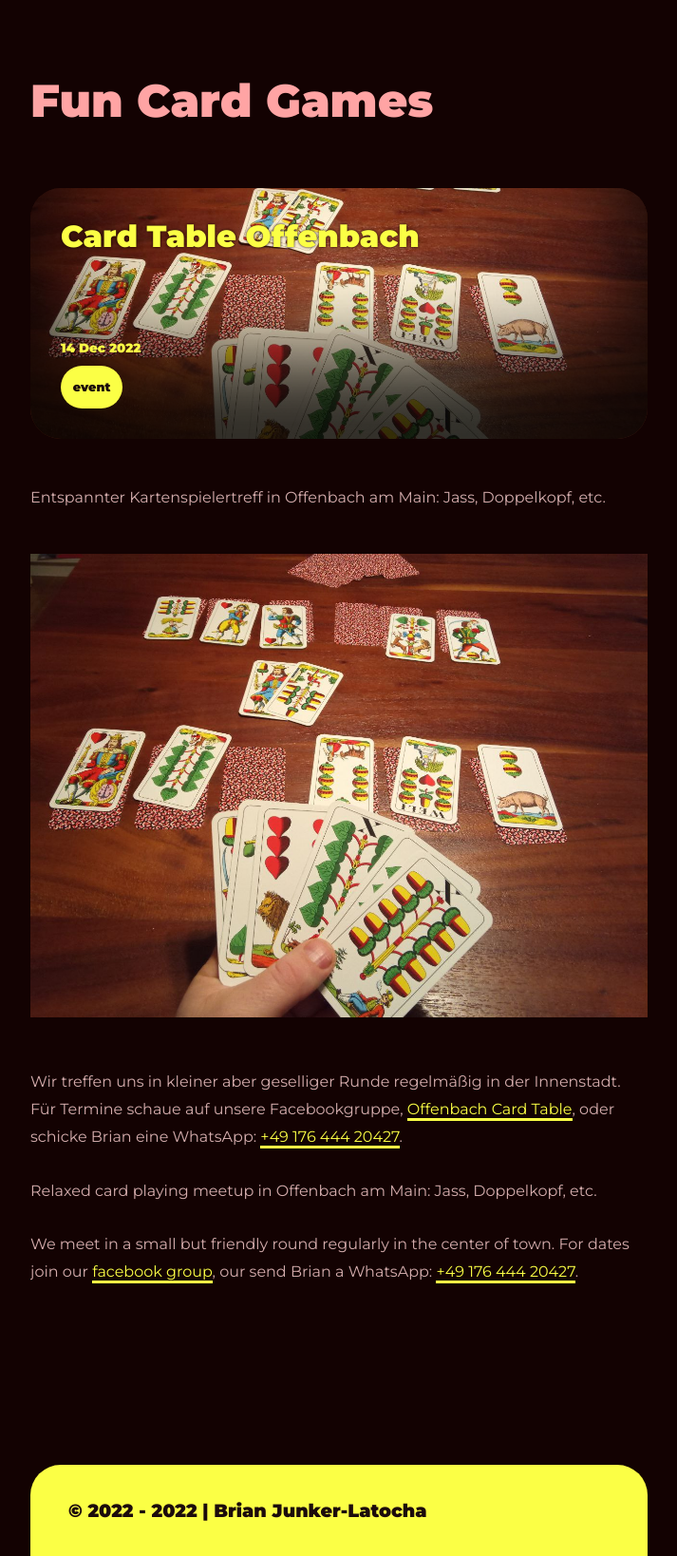
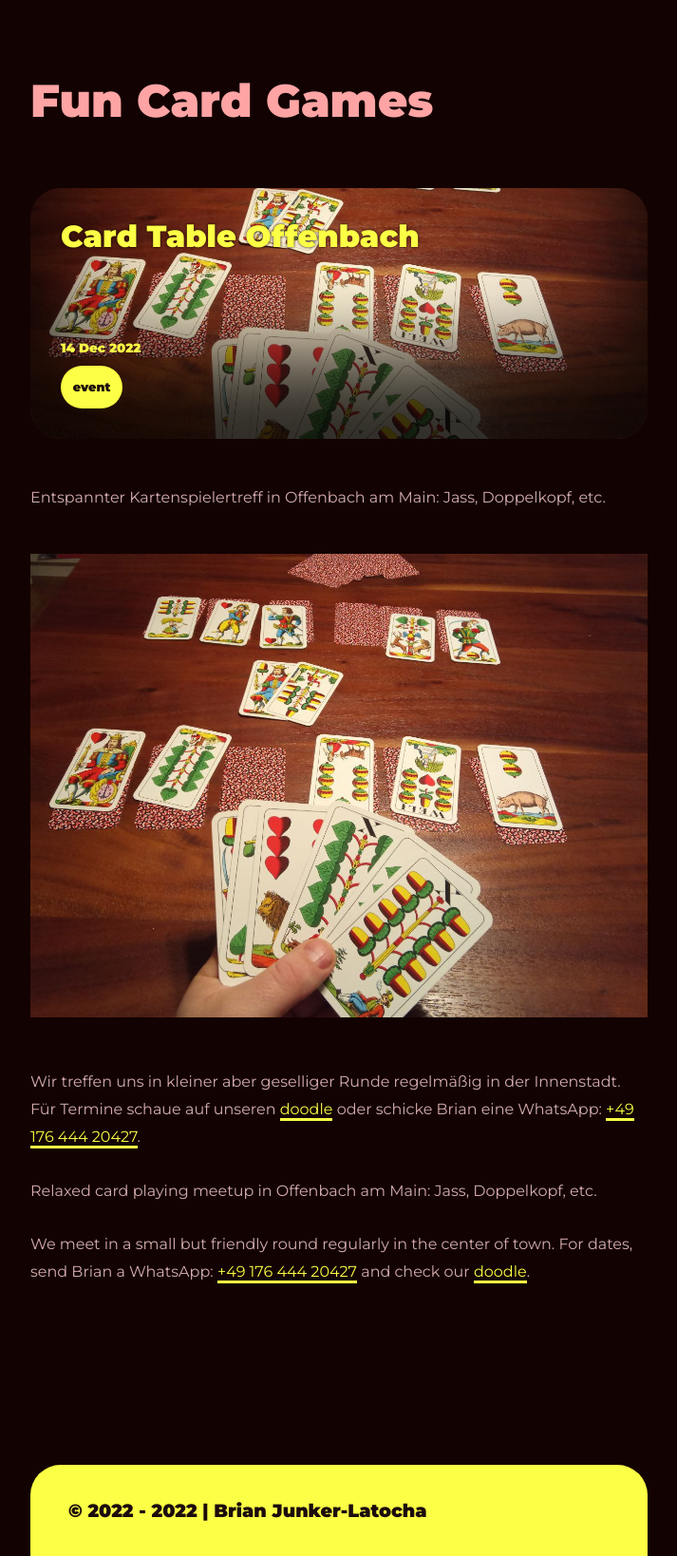
Before and after one commit to BrianInGermany/oldcardgames, a Jekyll site: the page built from events.md, in a window 1280 px wide. Shown: the whole page at 95% size, without its empty margins (283-996 px from the left). Built offline with Jekyll 4.4.1, drawn with Linux system fonts in a browser that asks for light colours.

Commit message:
edit doodle

```diff
--- a/events.md
+++ b/events.md
@@ -10,8 +10,8 @@ Entspannter Kartenspielertreff in Offenbach am Main: Jass, Doppelkopf, etc.
 
 ![](/assets/images/constancejass.jpg)
 
-Wir treffen uns in kleiner aber geselliger Runde regelmäßig in der Innenstadt. Für Termine schaue auf unsere Facebookgruppe, [Offenbach Card Table](https://www.facebook.com/groups/cardtableoffenbach/), oder schicke Brian eine WhatsApp: [+49 176 444 20427](tel:+4917644420427).
+Wir treffen uns in kleiner aber geselliger Runde regelmäßig in der Innenstadt. Für Termine schaue auf unseren [doodle](https://bitpoll.de/poll/cardtableoffenbach/) oder schicke Brian eine WhatsApp: [+49 176 444 20427](tel:+4917644420427).
 
 Relaxed card playing meetup in Offenbach am Main: Jass, Doppelkopf, etc.
 
-We meet in a small but friendly round regularly in the center of town. For dates join our [facebook group](https://www.facebook.com/groups/cardtableoffenbach/), our send Brian a WhatsApp: [+49 176 444 20427](tel:+4917644420427).
+We meet in a small but friendly round regularly in the center of town. For dates, send Brian a WhatsApp: [+49 176 444 20427](tel:+4917644420427) and check our [doodle](https://bitpoll.de/poll/cardtableoffenbach/).
```
